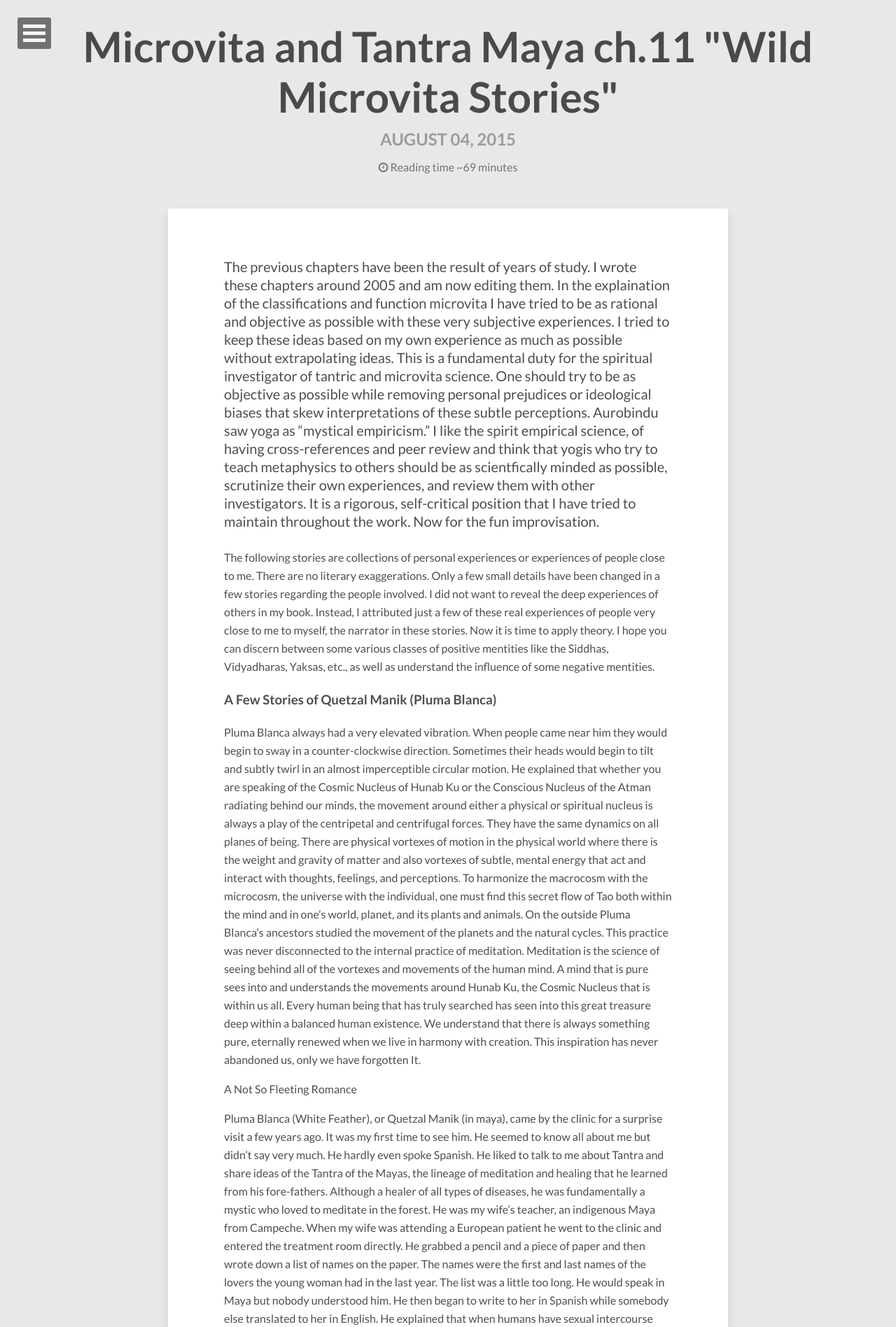
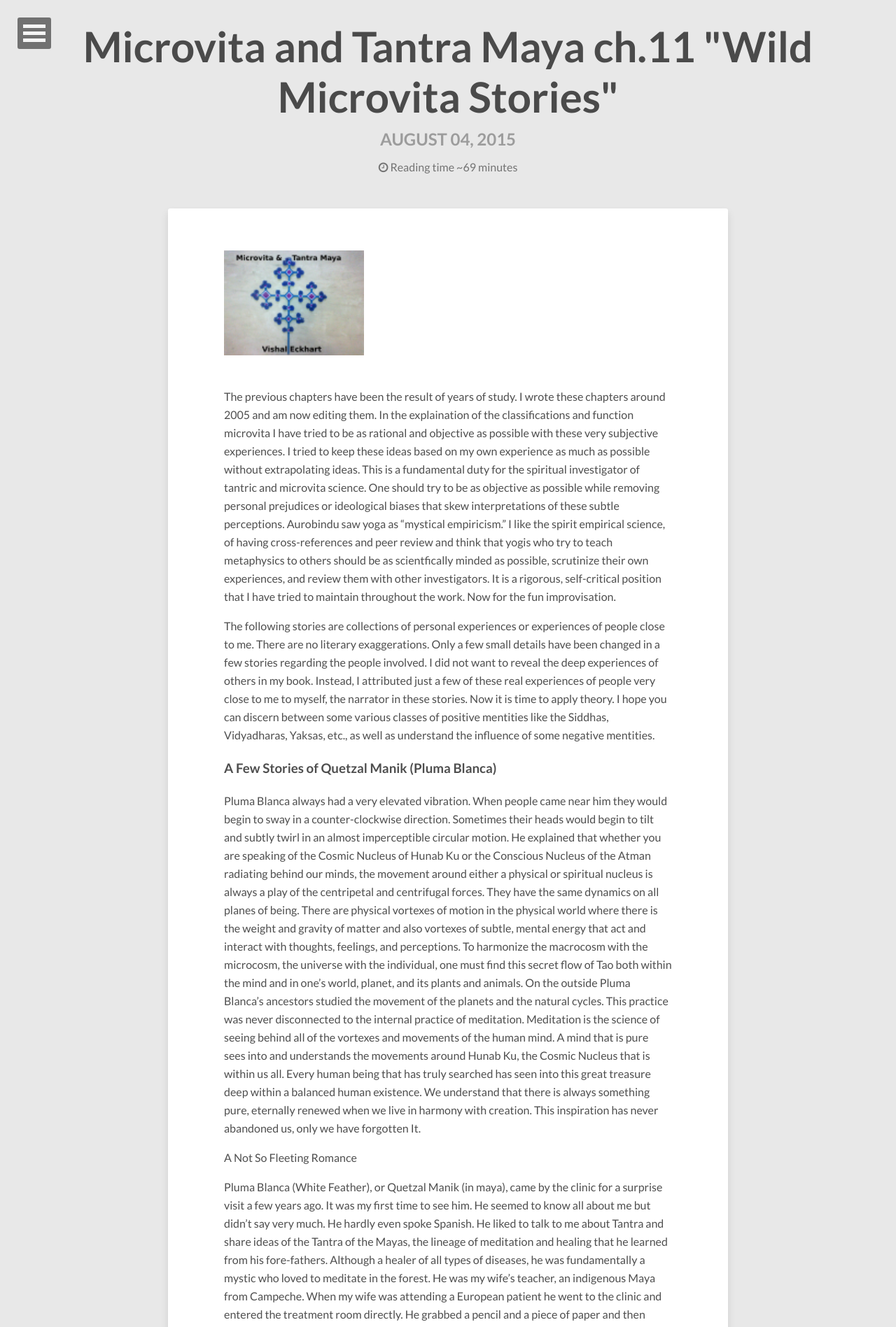
Before and after one commit to anandamurtiidiscursos/anandamurtiidiscursos.github.io, a Jekyll site: the page built from _posts/2015-08-04-Microvita-and-Tantra-Maya-ch.11.md, in a window 1280 px wide. Shown: the top 1897 px of the page at 70% size. Built offline with Jekyll 4.4.1, drawn with Linux system fonts in a browser that asks for light colours; nearby versions of some CDN libraries; comment, search, counter and statistics services are not loaded.

Commit message:
Update 2015-08-04-Microvita-and-Tantra-Maya-ch.11.md

```diff
--- a/_posts/2015-08-04-Microvita-and-Tantra-Maya-ch.11.md
+++ b/_posts/2015-08-04-Microvita-and-Tantra-Maya-ch.11.md
@@ -5,6 +5,7 @@ title: Microvita and Tantra Maya ch.11 "Wild Microvita Stories"
 tags: Microvita
 ---
 
+{% capture images %} /images/microvita.jpg {% endcapture %} {% include gallery images=images caption="" cols=3 %}
 The previous chapters have been the result of years of study.  I wrote these chapters around 2005 and am now editing them.  In the explaination of the classifications and function microvita I have tried to be as rational and objective as possible with these very subjective experiences.  I tried to keep these ideas based on my own experience as much as possible without extrapolating ideas.  This is a fundamental duty for the spiritual investigator of tantric and microvita science.  One should try to be as objective as possible while removing personal prejudices or ideological biases that skew interpretations of these subtle perceptions.  Aurobindu saw yoga as "mystical empiricism."  I like the spirit empirical science, of having cross-references and peer review and think that yogis who try to teach metaphysics to others should be as scientfically minded as possible, scrutinize their own experiences, and review them with other investigators.  It is a rigorous, self-critical position that I have tried to maintain throughout the work.  Now for the fun improvisation.
 
 The following stories are collections of personal experiences or experiences of people close to me.  There are no literary exaggerations.  Only a few small details have been changed in a few stories regarding the people involved.  I did not want to reveal the deep experiences of others in my book.  Instead, I attributed just a few of these real experiences of people very close to me to myself, the narrator in these stories.  Now it is time to apply theory.  I hope you can discern between some various classes of positive mentities like the Siddhas, Vidyadharas, Yaksas, etc., as well as understand the influence of some negative mentities.
```
